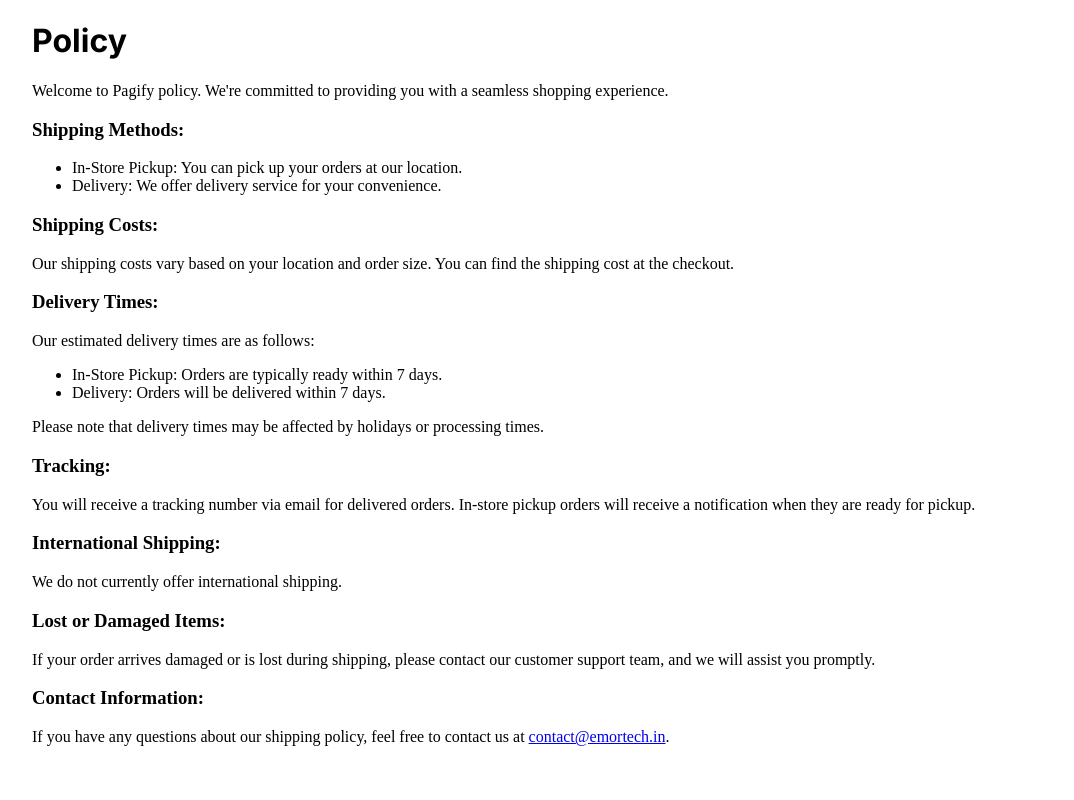
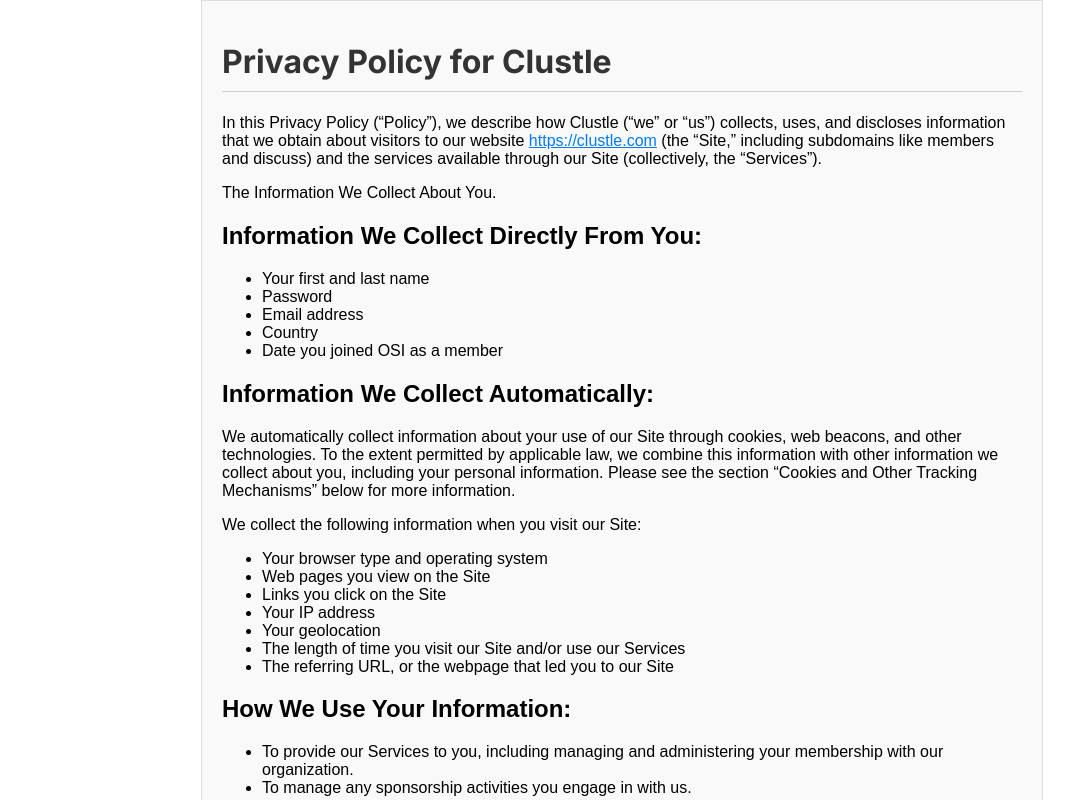
Before and after one commit to Wee-shal/cluster-backend, a React (Vite) app in the folder frontend/: page /Policy in a window 1280 px wide. Shown: the top 800 px of the page, without its empty margins (18-1092 px from the left). Built offline with nearby package versions, Linux system fonts and the light colour scheme; what reconnecting-websocket would draw is missing.

Commit message:
new branch

```diff
--- a/frontend/package.json
+++ b/frontend/package.json
@@ -24,11 +24,12 @@
 		"react-dom": "^18.2.0",
 		"react-instantsearch": "^7.0.1",
 		"react-router-dom": "^6.21.1",
+		"react-usestateref": "^1.0.8",
 		"reconnecting-websocket": "^4.4.0",
 		"styled-components": "^6.1.2",
 		"twilio-client": "^1.15.0",
 		"twilio-video": "^2.27.0",
-		"vite": "^4.4.0"
+		"vite": "^4.5.2"
 	},
 	"devDependencies": {
 		"@esbuild-plugins/node-globals-polyfill": "^0.2.3",
--- a/frontend/src/Profile.jsx
+++ b/frontend/src/Profile.jsx
@@ -163,7 +163,7 @@
   return (
     <div>
       <Navbar />
-      <div style={{ textAlign: 'center', margin: '60px auto' }}>
+      <div style={{ textAlign: 'center', margin: '60px auto',minHeight:"100vh" }}>
         <img style={{ width: '150px', height: '150px', borderRadius: '50%', marginBottom: '20px', marginTop: '40px' }} src={expert?.profilePic} alt={expert?.name} />
         <div style={{ marginRight: '20%', marginLeft: '20%' }}>
           <h2>{expert?.name}</h2>
--- a/frontend/src/WalletProfile.jsx
+++ b/frontend/src/WalletProfile.jsx
@@ -85,11 +85,11 @@
     <div>
 
       <Navbar />
-      <div>
+      <div style={{minHeight:"100vh"}}>
         <h1 style={{ textAlign: 'center', marginTop: '20px',marginBottom:'10px' }}>Wallet</h1>
 
-        <div style={{ textAlign: 'center' }}>
-          <div style={{ justifyContent: 'center', textAlign: 'center', marginTop: '75px', display: 'flex', flexDirection: 'row', textAlign: 'center' }}>{/*wallet icon and image*/}
+        <div style={{ textAlign: 'center'}}>
+          <div style={{ justifyContent: 'center', textAlign: 'center', marginTop: '75px', display: 'flex', flexDirection: 'row', }}>{/*wallet icon and image*/}
             <div style={{marginRight: '10px'}}><h3>Your Balance:</h3></div>
             <div style={{textAlign: 'center'}}><h3 style={dollarSignStyle}>${balance.toFixed(2)}</h3></div>
           </div>
--- a/frontend/src/components/AVCallScreen.jsx
+++ b/frontend/src/components/AVCallScreen.jsx
@@ -365,7 +365,8 @@
           width: '100%',
           height: '100%',
           objectFit: 'cover',
-		  borderRadius:'10px'
+		  borderRadius:'10px',
+		  transform: 'scaleX(-1)'
 		    // or 'contain' based on your preference
         }}
       id="localVideo-video" autoPlay></video>
--- a/frontend/src/components/DeveloperCard.jsx
+++ b/frontend/src/components/DeveloperCard.jsx
@@ -254,7 +254,10 @@
           <ProfileImage src={profilePic} />
           <Name>{name}</Name>
           <Role><b>{hit.role}</b></Role>
-          <Description>{description.slice(0, 55)}…</Description>
+          <Description>
+  {description || "No description available"}
+</Description>
+
           <Price>
             <b>Price</b> - {hit.currency}
             {rates*10} <b>/</b>10 mins
@@ -278,7 +281,7 @@
 DeveloperCard.propTypes = {
   name: PropTypes.string.isRequired,
   profilePic: PropTypes.string.isRequired,
-  description: PropTypes.string.isRequired,
+  description: PropTypes.string,
   rates: PropTypes.number.isRequired,
   developerId: PropTypes.string.isRequired,
   hit: PropTypes.object.isRequired,
--- a/frontend/src/components/Footer.jsx
+++ b/frontend/src/components/Footer.jsx
@@ -9,18 +9,18 @@
   };
   return (
     <footer style={footerStyle}>
+      <hr style={hrStyle} />
 
-
-
-      <hr style={hrStyle} />
-	  <p style={{ copyrightStyle, padding: '0',margin:'0' }}>
-  &copy; 2024 Your Company. All rights reserved.
-  <a href="../policy" onClick={handleNavigateToPolicy} style={{ color: 'white', justifyContent: 'center', marginLeft: '10px' }}>
+      <p style={{ copyrightStyle, padding: '0',margin:'0' }}>
+  &copy; 2024 Clustle. All rights reserved.
+  <a href="../policy" onClick={handleNavigateToPolicy} style={{ textDecoration: 'none',color: 'grey', justifyContent: 'center', marginLeft: '10px' }}>
     Policy
   </a>
 </p>
+
+
     </footer>
-  )
+  );
 };
 // Styles
 const footerStyle = {
@@ -29,7 +29,7 @@
 	textAlign: 'center',
 	width: '100%',
   position:"sticky",
-	bottom: '0 px',
+	bottom: 0,
 	left: 0 ,
 	right:0,
 	padding:'10px',
--- a/frontend/src/components/policy.jsx
+++ b/frontend/src/components/policy.jsx
@@ -1,39 +1,71 @@
 import React from 'react';
+
+const policyPageStyles = {
+  fontFamily: 'Arial, sans-serif',
+  maxWidth: '800px',
+  margin: '0 auto',
+  padding: '20px',
+  backgroundColor: '#f9f9f9', // Add a background color
+  border: '1px solid #ddd', // Add a border for separation
+};
+
+const headingStyles = {
+  color: '#333',
+  borderBottom: '1px solid #ccc',
+  paddingBottom: '10px', // Add spacing below headings
+};
+
+const paragraphStyles = {
+  marginBottom: '15px', // Add spacing between paragraphs
+};
+
+const linkStyles = {
+  color: '#007BFF',
+  textDecoration: 'underline',
+};
 
 const Policy = () => {
   return (
-    <div style={{ margin: '0 50px',justifyContent:'center' }}>
-      <h1 style={{justifyContent:'center'}}> Policy</h1>
-      <p>Welcome to Pagify policy. We're committed to providing you with a seamless shopping experience.</p>
+    <div style={policyPageStyles}>
+      <h1 style={headingStyles}>Privacy Policy for Clustle</h1>
 
-      <h3>Shipping Methods:</h3>
-      <ul>
-        <li>In-Store Pickup: You can pick up your orders at our location.</li>
-        <li>Delivery: We offer delivery service for your convenience.</li>
-      </ul>
+      <p>
+        In this Privacy Policy (“Policy”), we describe how Clustle (“we” or “us”) collects, uses, and discloses information that we obtain about visitors to our website <a href="https://clustle.com" style={linkStyles}>https://clustle.com</a> (the “Site,” including subdomains like members and discuss) and the services available through our Site (collectively, the “Services”).
+        <p>The Information We Collect About You.</p>
+<h2>Information We Collect Directly From You:</h2>
+<ul>
+  <li>Your first and last name</li>
+  <li>Password</li>
+  <li>Email address</li>
+  <li>Country</li>
+  <li>Date you joined OSI as a member</li>
+</ul>
 
-      <h3>Shipping Costs:</h3>
-      <p>Our shipping costs vary based on your location and order size. You can find the shipping cost at the checkout.</p>
 
-      <h3>Delivery Times:</h3>
-      <p>Our estimated delivery times are as follows:</p>
-      <ul>
-        <li>In-Store Pickup: Orders are typically ready within 7 days.</li>
-        <li>Delivery: Orders will be delivered within 7 days.</li>
-      </ul>
-      <p>Please note that delivery times may be affected by holidays or processing times.</p>
+<h2>Information We Collect Automatically:</h2>
+<p>We automatically collect information about your use of our Site through cookies, web beacons, and other technologies. To the extent permitted by applicable law, we combine this information with other information we collect about you, including your personal information. Please see the section “Cookies and Other Tracking Mechanisms” below for more information.</p>
 
-      <h3>Tracking:</h3>
-      <p>You will receive a tracking number via email for delivered orders. In-store pickup orders will receive a notification when they are ready for pickup.</p>
+<p>We collect the following information when you visit our Site:</p>
+<ul>
+  <li>Your browser type and operating system</li>
+  <li>Web pages you view on the Site</li>
+  <li>Links you click on the Site</li>
+  <li>Your IP address</li>
+  <li>Your geolocation</li>
+  <li>The length of time you visit our Site and/or use our Services</li>
+  <li>The referring URL, or the webpage that led you to our Site</li>
+</ul>
 
-      <h3>International Shipping:</h3>
-      <p>We do not currently offer international shipping.</p>
-
-      <h3>Lost or Damaged Items:</h3>
-      <p>If your order arrives damaged or is lost during shipping, please contact our customer support team, and we will assist you promptly.</p>
-
-      <h3>Contact Information:</h3>
-      <p>If you have any questions about our shipping policy, feel free to contact us at <a href="https://www.emortech.com">contact@emortech.in</a>.</p>
+<h2>How We Use Your Information:</h2>
+<ul>
+  <li>To provide our Services to you, including managing and administering your membership with our organization.</li>
+  <li>To manage any sponsorship activities you engage in with us.</li>
+</ul>
+</p>
+      <h2 style={headingStyles}>Changes to this Policy</h2>
+      <p>
+        This Policy is current as of the Effective Date set forth above. We may change this Policy from time to time, so please be sure to check back periodically. We will post any changes to this Policy on our Site. If we make any changes to this Policy that materially affect our practices with regard to the personal information we have previously collected from you, we will endeavor to provide you with notice in advance of such change by highlighting the change on our Site.
+      </p>
     </div>
   );
 };
--- a/frontend/src/config.js
+++ b/frontend/src/config.js
@@ -1,4 +1,4 @@
-const serverUrl = 'https://clustle.com'
-export const algoliaAppId = 'V72419G0YR'
-export const algoliaSearchApiKey = '9c044d57e913f3b5b6ad8bb129798c1e'
+const serverUrl = 'http://localhost:3000'
+export const algoliaAppId = '9CNK1D77WF'
+export const algoliaSearchApiKey = '761bbeb939a616dfb40ebe6cdb3135d6'
 export default serverUrl
--- a/frontend/vite.config.js
+++ b/frontend/vite.config.js
@@ -1,3 +1,7 @@
+
+
+
+
 import { defineConfig } from 'vite'
 import react from '@vitejs/plugin-react'
 
--- a/package.json
+++ b/package.json
@@ -5,8 +5,8 @@
 	"main": "index.js",
 	"engines": {
 		"node": "20.10.0",
-		"npm" : "10.2.3"
-		},
+		"npm": "10.2.3"
+	},
 	"scripts": {
 		"dev": "nodemon src/app.js",
 		"test": "echo \"Error: no test specified\" && exit 1",
@@ -45,7 +45,7 @@
 		"jsonwebtoken": "^9.0.2",
 		"mongodb": "^5.7.0",
 		"mongoose": "^7.4.2",
-		"nodemon": "^3.0.2",
+		"nodemon": "^3.0.3",
 		"react-router-dom": "^6.21.0",
 		"react-usestateref": "^1.0.8",
 		"stripe": "^12.17.0",
```
Also changed, not shown: frontend/src/components/SearchBar.jsx (+8 -8 lines), frontend/src/components/TableComponent.jsx (+13 -18 lines), 2 other files (tests, documents, lock files or other folders).
